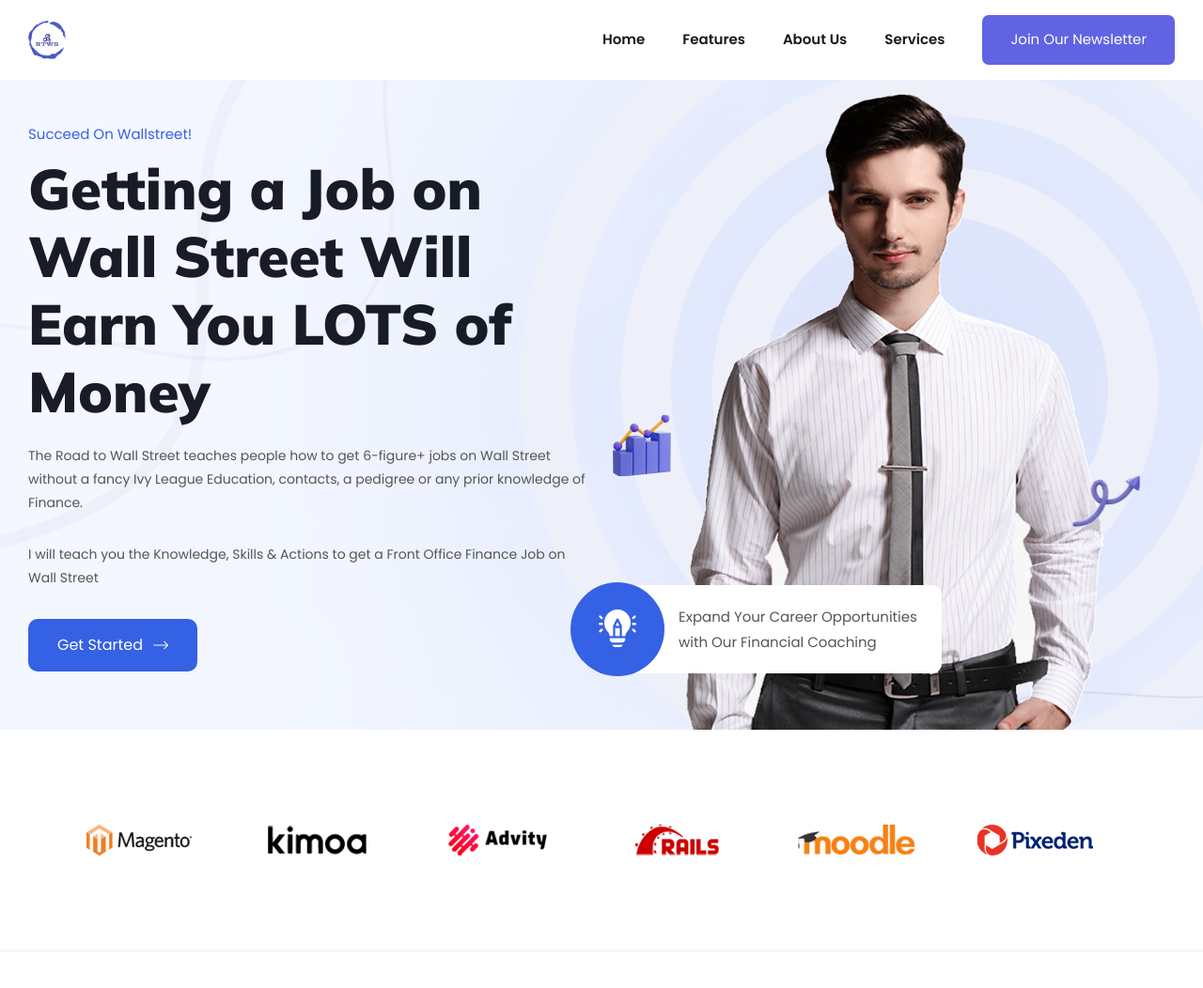
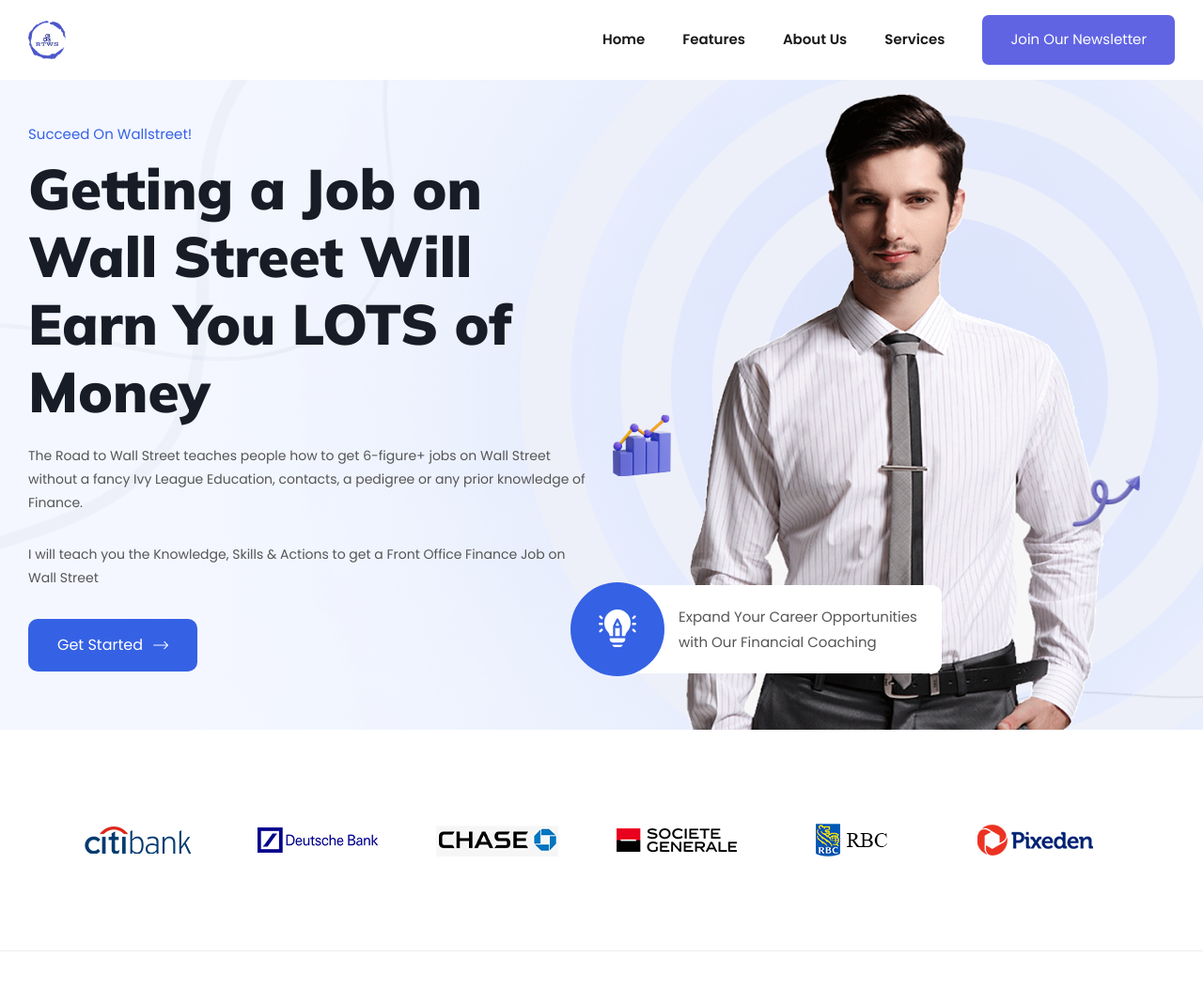
Before and after one commit to justsilencia/roadtowallstreet, a Gatsby site: page / in a window 1280 px wide. Shown: the top 1052 px of the page at 94% size. Built offline with nearby package versions, Linux system fonts and the light colour scheme; Gatsby itself is replaced by a stand-in of ours; a web font is replaced by a local one.

Commit message:
Added bank logo images to partner component. Still need to add a few more.

```diff
--- a/src/components/Landing/Partner.js
+++ b/src/components/Landing/Partner.js
@@ -1,8 +1,13 @@
 import * as React from "react"
 import { Swiper, SwiperSlide } from "swiper/react"
-import { Autoplay } from "swiper";
+import { Autoplay } from "swiper"
 
-import partnerImg1 from "../../images/partner/partner1.png"
+import barclaysImg from "../../images/partner/barclays.png"
+import citiImg from "../../images/partner/citi.png"
+import jpImg from "../../images/partner/jpmorgan.png"
+import deutchImg from "../../images/partner/deutch.png"
+import societeImg from "../../images/partner/societe.png"
+import rbcImg from "../../images/partner/rbc.png"
 import partnerImg2 from "../../images/partner/partner2.png"
 import partnerImg3 from "../../images/partner/partner3.png"
 import partnerImg4 from "../../images/partner/partner4.png"
@@ -44,37 +49,37 @@ const Partner = () => {
           >
             <SwiperSlide>
               <div className="partner-card">
-                <img src={partnerImg1} alt="Image" />
+                <img src={barclaysImg} alt="Image" />
               </div>
             </SwiperSlide>
 
             <SwiperSlide>
               <div className="partner-card">
-                <img src={partnerImg2} alt="Image" />
+                <img src={citiImg} alt="Image" />
               </div>
             </SwiperSlide>
 
             <SwiperSlide>
               <div className="partner-card">
-                <img src={partnerImg3} alt="Image" />
+                <img src={deutchImg} alt="Image" />
               </div>
             </SwiperSlide>
 
             <SwiperSlide>
               <div className="partner-card">
-                <img src={partnerImg4} alt="Image" />
+                <img src={jpImg} alt="Image" />
               </div>
             </SwiperSlide>
 
             <SwiperSlide>
               <div className="partner-card">
-                <img src={partnerImg5} alt="Image" />
+                <img src={societeImg} alt="Image" />
               </div>
             </SwiperSlide>
 
             <SwiperSlide>
               <div className="partner-card">
-                <img src={partnerImg6} alt="Image" />
+                <img src={rbcImg} alt="Image" />
               </div>
             </SwiperSlide>
 
```
Also changed, not shown: src/components/Layout/layout.js (+0 -7 lines), src/images/partner/barclays.png (added), src/images/partner/citi.png (added), src/images/partner/deutch.png (added), src/images/partner/jpmorgan.png (added), src/images/partner/rbc.png (added), src/images/partner/societe.png (added).
